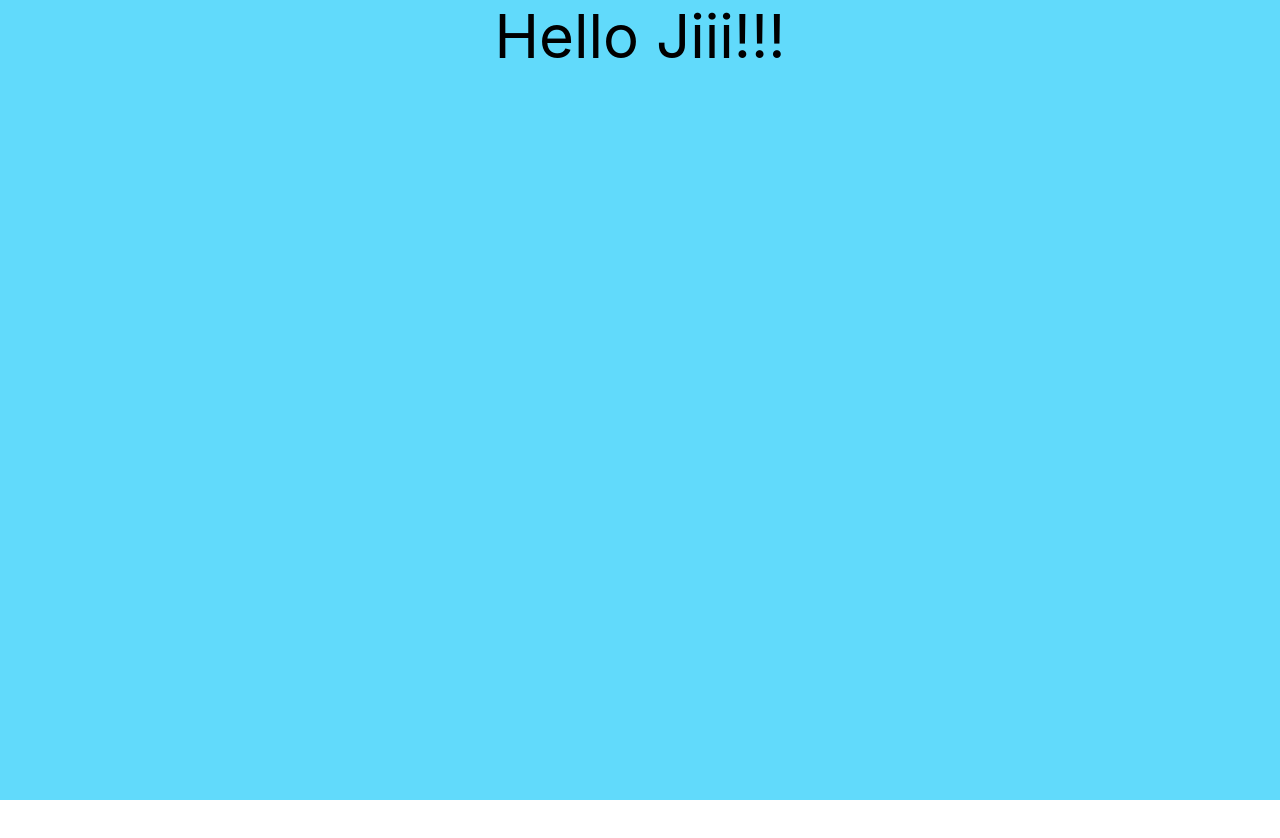
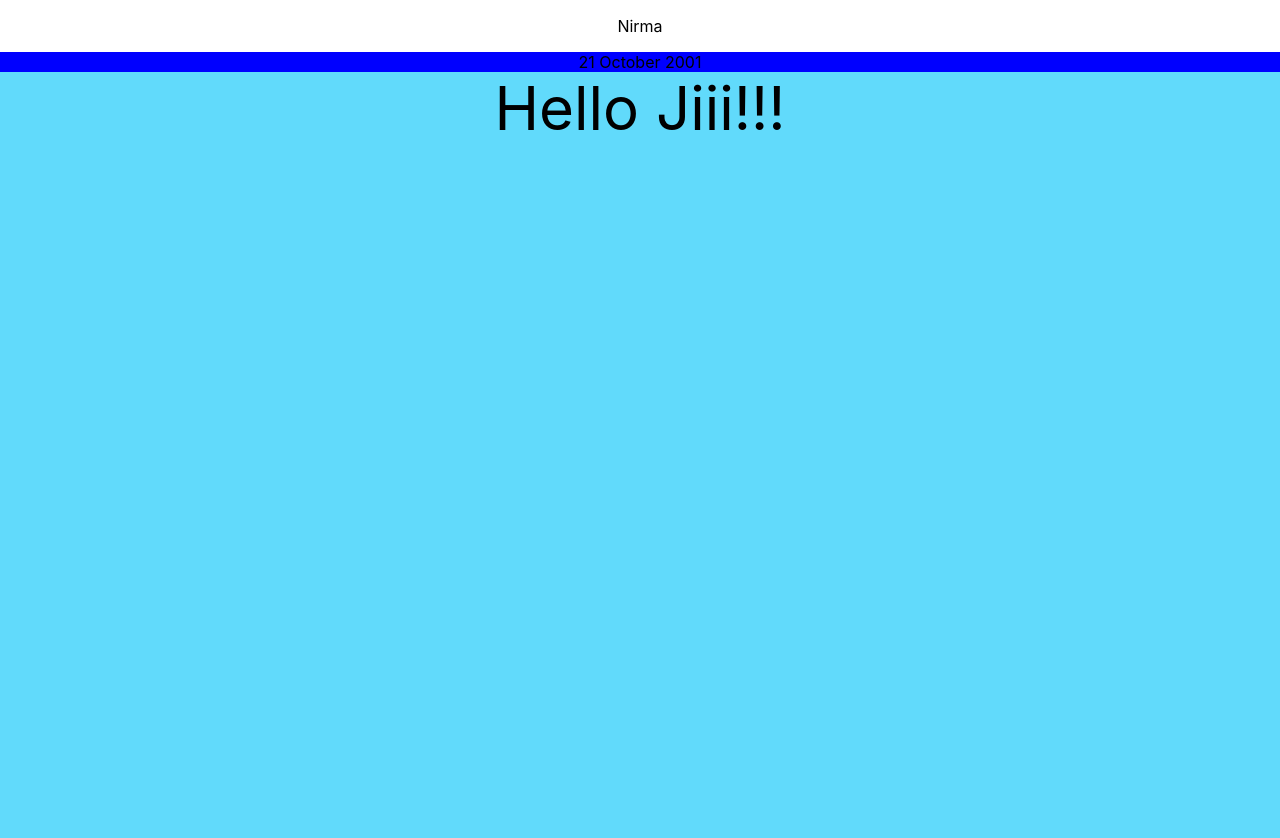
Before and after one commit to Poonji/Learnig_React, a React (Create React App) app: page / in a window 1280 px wide. Shown: the top 838 px of the page. Before the commit the page ends 800 px from the top, so only its background shows below. Built offline with nearby package versions, Linux system fonts and the light colour scheme.

Commit message:
1st commit of the day

```diff
--- a/src/App.js
+++ b/src/App.js
@@ -1,10 +1,16 @@
 import logo from './logo.svg';
 import './App.css';
+import Item from './components/Item'
+import ItemDate from './components/ItemDate';
 
 function App() {
   return (
+    <div>
+       <Item></Item>
+       <ItemDate></ItemDate>
     <div className="App">
    Hello Jiii!!!
+    </div>
     </div>
   );
 }
--- /dev/null
+++ b/src/components/Item.css
@@ -0,0 +1,4 @@
+
+.nirma{
+    text-align: center;
+}
--- /dev/null
+++ b/src/components/Item.js
@@ -0,0 +1,7 @@
+import './Item.css'
+function Item()
+{
+    return (<p className="nirma">Nirma</p>);
+}
+
+export default Item;
--- /dev/null
+++ b/src/components/ItemDate.css
@@ -0,0 +1,5 @@
+.Date
+{
+    text-align: center;
+    background-color: blue;
+}
--- /dev/null
+++ b/src/components/ItemDate.js
@@ -0,0 +1,11 @@
+import './ItemDate.css';
+
+function ItemDate()
+{
+    return(<div className="Date">
+        <span>21 </span>
+        <span>October </span>
+        <span>2001</span>
+    </div>);
+}
+export default ItemDate;
```
Also changed, not shown: src/components/items.js (deleted).
